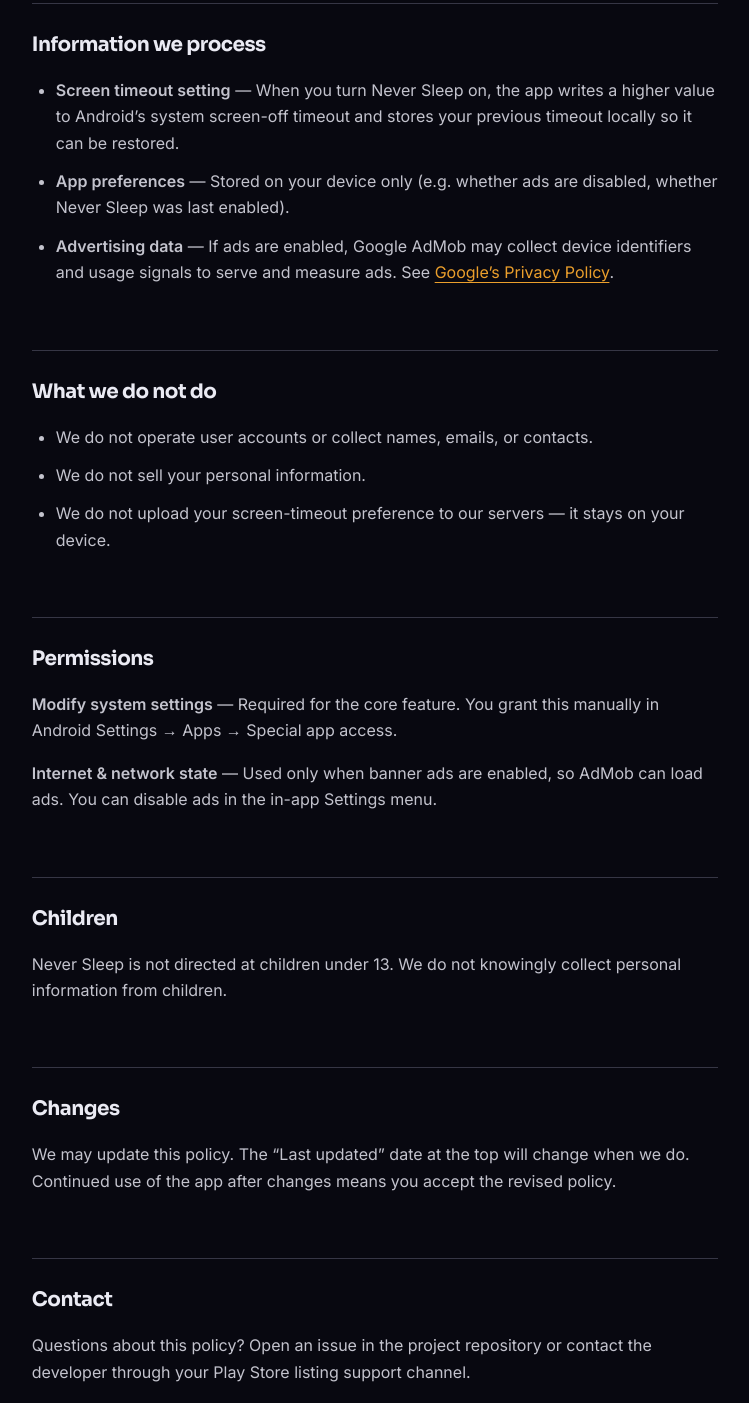
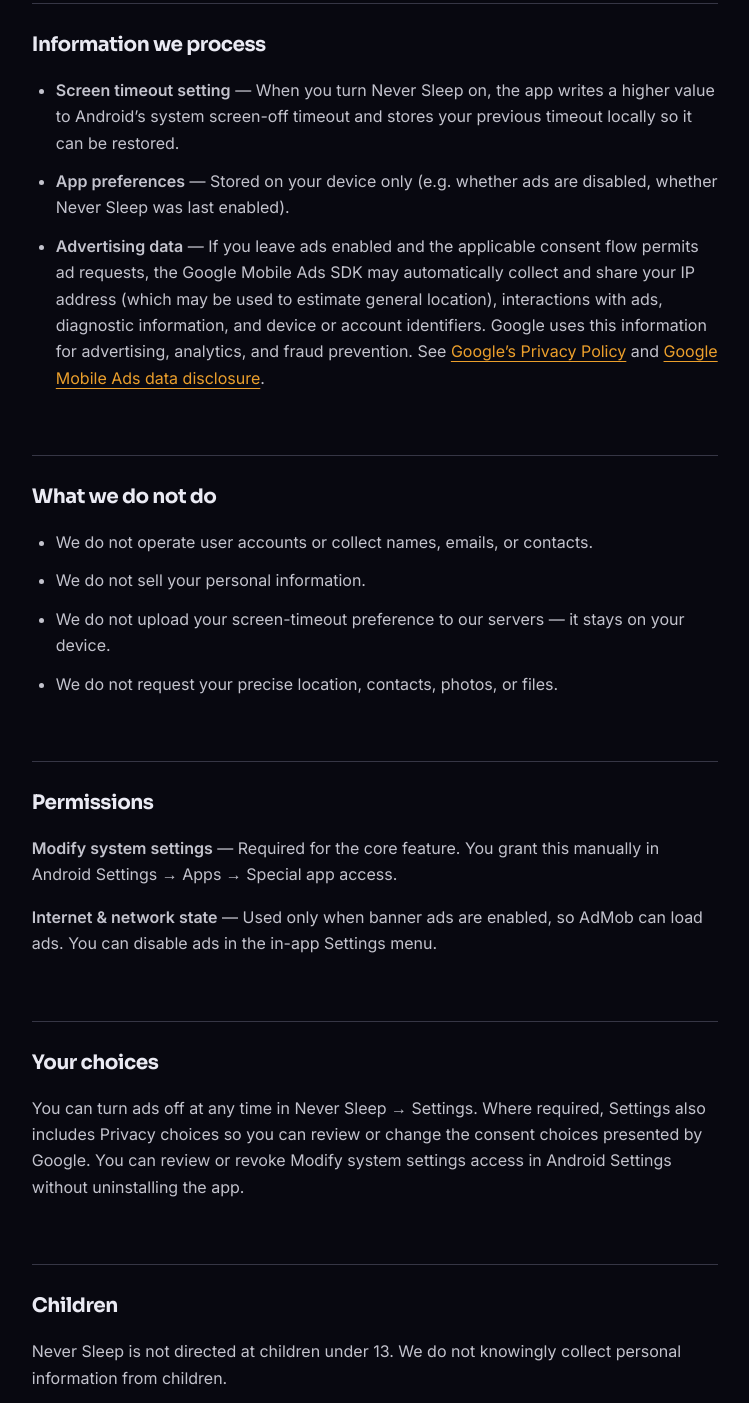
Before and after one commit to Lizzergas/never-sleep, an Astro site in the folder web/apps/landing/: page /privacy in a window 1280 px wide. Shown: the part 657-2060 px from the top of the page, without its empty margins (265-1014 px from the left). Built offline with nearby package versions, Linux system fonts and the light colour scheme; Astro itself is replaced by a stand-in of ours.

Commit message:
docs(privacy): align AdMob data disclosures

```diff
--- a/web/apps/landing/src/pages/privacy.astro
+++ b/web/apps/landing/src/pages/privacy.astro
@@ -9,7 +9,7 @@
 >
     <article class="doc">
         <h1>Privacy Policy</h1>
-        <p class="lede">Last updated: July 9, 2026</p>
+        <p class="lede">Last updated: July 26, 2026</p>
         <div class="actions doc-actions">
             <Button href="/">Back to home</Button>
         </div>
@@ -36,9 +36,16 @@
                         disabled, whether Never Sleep was last enabled).
                     </li>
                     <li>
-                        <strong>Advertising data</strong> — If ads are enabled, Google AdMob may collect
-                        device identifiers and usage signals to serve and measure ads. See
-                        <a href="https://policies.google.com/privacy">Google’s Privacy Policy</a>.
+                        <strong>Advertising data</strong> — If you leave ads enabled and the applicable
+                        consent flow permits ad requests, the Google Mobile Ads SDK may automatically
+                        collect and share your IP address (which may be used to estimate general location),
+                        interactions with ads, diagnostic information, and device or account identifiers.
+                        Google uses this information for advertising, analytics, and fraud prevention. See
+                        <a href="https://policies.google.com/privacy">Google’s Privacy Policy</a>
+                        and
+                        <a href="https://developers.google.com/admob/android/privacy/play-data-disclosure"
+                            >Google Mobile Ads data disclosure</a
+                        >.
                     </li>
                 </ul>
             </section>
@@ -52,6 +59,7 @@
                         We do not upload your screen-timeout preference to our servers — it stays on your
                         device.
                     </li>
+                    <li>We do not request your precise location, contacts, photos, or files.</li>
                 </ul>
             </section>
 
@@ -64,6 +72,16 @@
                 <p>
                     <strong>Internet &amp; network state</strong> — Used only when banner ads are enabled, so
                     AdMob can load ads. You can disable ads in the in-app Settings menu.
+                </p>
+            </section>
+
+            <section>
+                <h2>Your choices</h2>
+                <p>
+                    You can turn ads off at any time in Never Sleep → Settings. Where required, Settings
+                    also includes Privacy choices so you can review or change the consent choices presented
+                    by Google. You can review or revoke Modify system settings access in Android Settings
+                    without uninstalling the app.
                 </p>
             </section>
 
```
Also changed, not shown: web/apps/landing/dev/play-listing.astro (+12 -3 lines).
